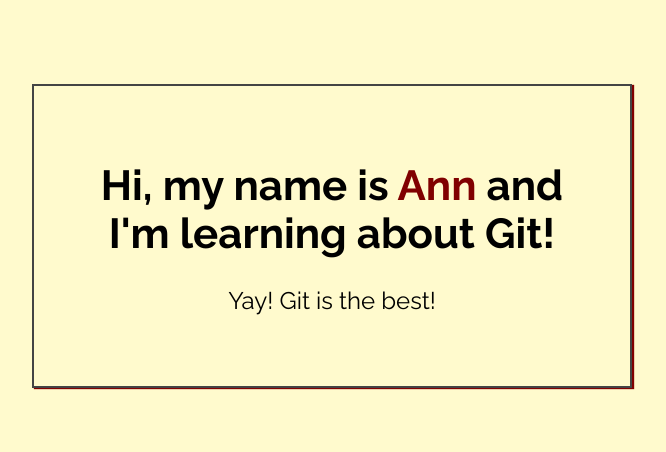
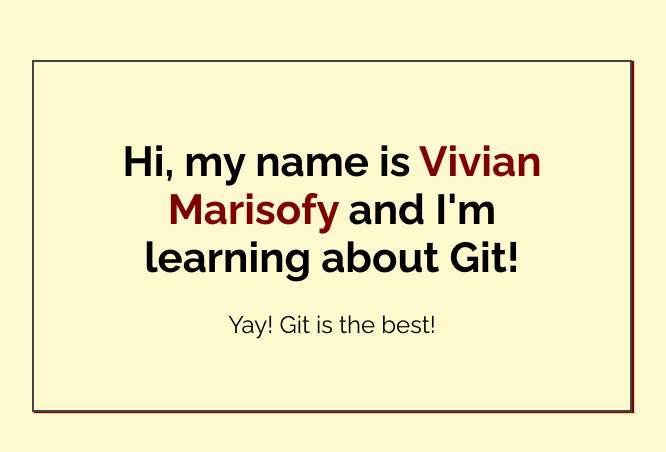
Before and after one commit to bravalo/Seasons_Web_Page, a plain HTML site: page index.html in a window 1280 px wide. Shown: the part 164-616 px from the top of the page, without its empty margins (308-974 px from the left). Drawn offline with Linux system fonts and the light colour scheme.

Commit message:
Added name to index.html

```diff
--- a/index.html
+++ b/index.html
@@ -14,7 +14,7 @@
 <body>
 
     <div class="greeting">
-        <h1>Hi, my name is <span class="highlight">Ann</span> and I'm learning about Git! </h1>
+        <h1>Hi, my name is <span class="highlight">Vivian Marisofy</span> and I'm learning about Git! </h1>
 
         <p>Yay! Git is the best!</p>
     </div>
```
